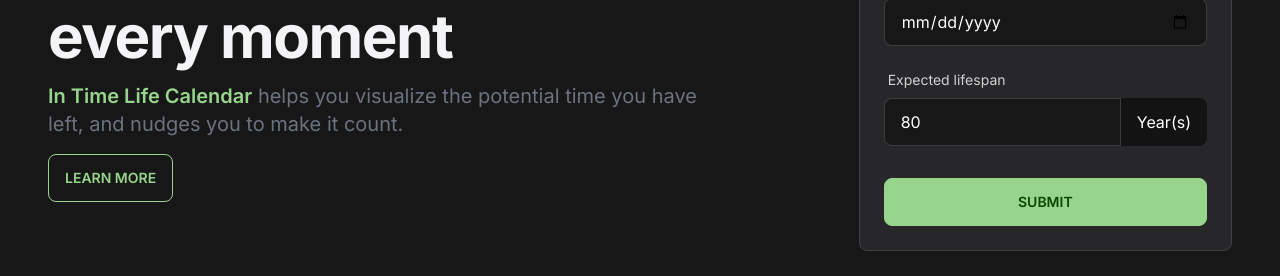
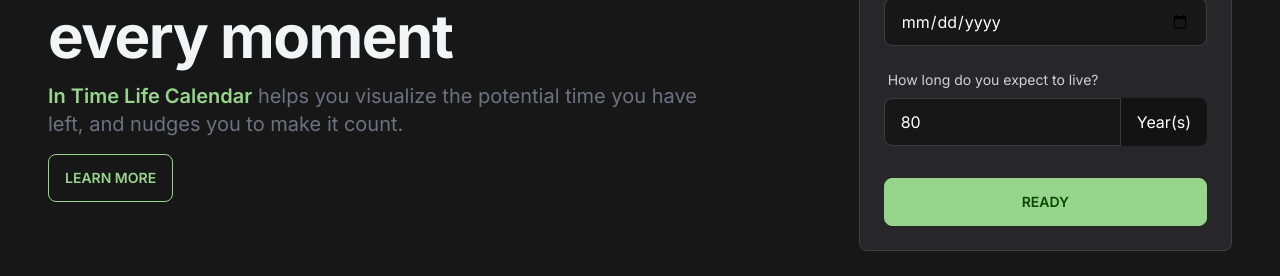
Before and after one commit to fabianlee1211/in-time-life-calendar, a Next.js app: page / in a window 1280 px wide. Shown: the part 284-560 px from the top of the page. Built offline with nearby package versions, Linux system fonts and the light colour scheme.

Commit message:
enhance: form validation

```diff
--- a/src/components/BirthDateForm.tsx
+++ b/src/components/BirthDateForm.tsx
@@ -1,4 +1,4 @@
-import { format, subDays, subYears, isBefore, isAfter } from 'date-fns';
+import { format, subDays, subYears, isBefore } from 'date-fns';
 import cn from 'classnames';
 import { useRouter } from 'next/router';
 import { useForm } from 'react-hook-form';
@@ -18,7 +18,14 @@
       })
       .max(subDays(new Date(), 1), "You can't be born in the future.")
       .transform((val) => String(val)),
-    expectedLifespan: z.coerce.number().min(1).max(100)
+    expectedLifespan: z.coerce
+      .number()
+      .min(1, { message: 'You will probably live longer than that.' })
+      .max(120, {
+        message:
+          'Like your optimism but human beings are unlikely to live that long.'
+      })
+      .int('Please enter a whole number.')
   })
   .required()
   .superRefine((val, ctx) => {
@@ -90,7 +97,7 @@
       </div>
       <div>
         <label className="label">
-          <span className="label-text">Expected lifespan</span>
+          <span className="label-text">How long do you expect to live?</span>
         </label>
         <label className="input-group">
           <input
@@ -111,7 +118,7 @@
         </label>
       </div>
       <button type="submit" className="btn btn-primary btn-block mt-4">
-        Submit
+        Ready
       </button>
     </form>
   );
```
